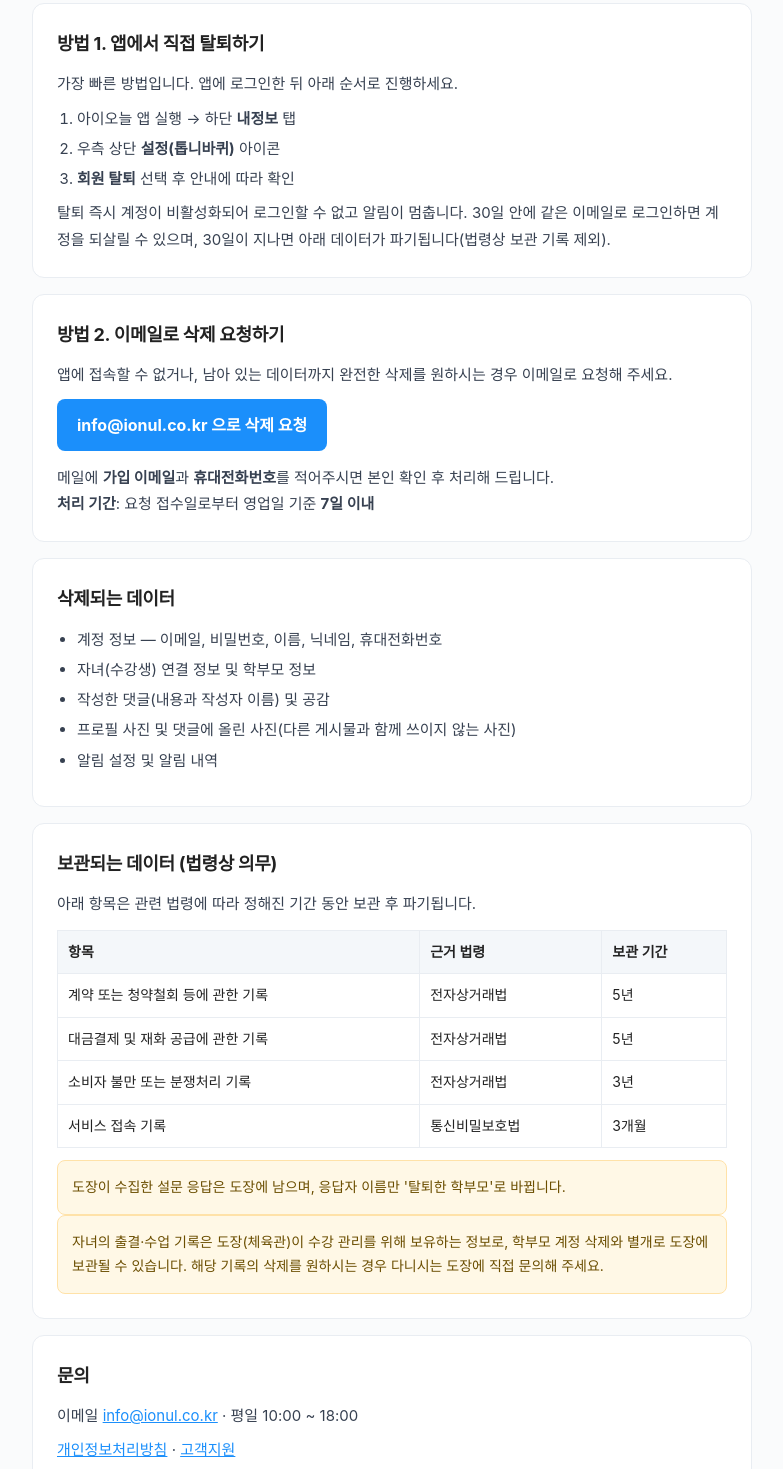
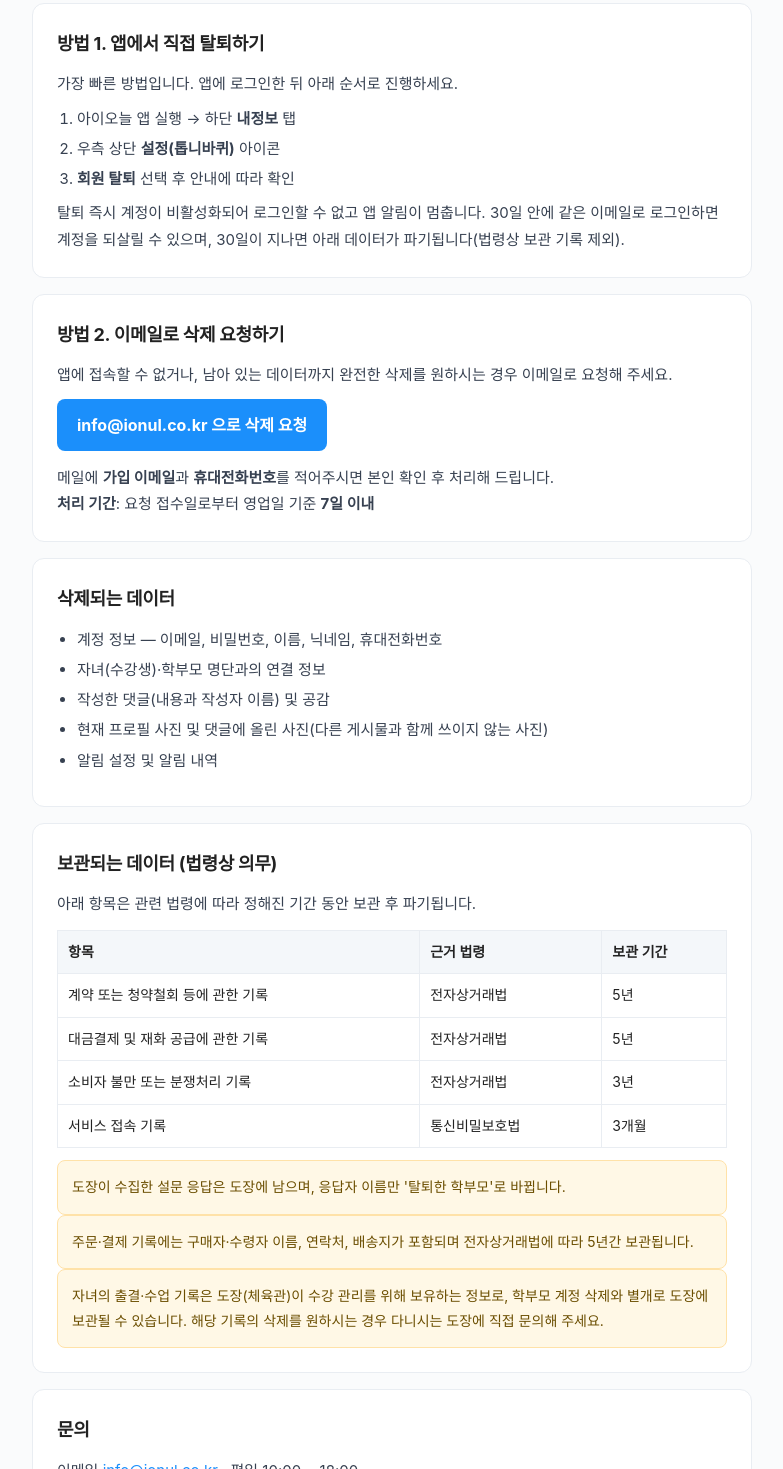
Before and after one commit to jiksp/ionul-pages, a plain HTML site: page delete-account.html in a window 1280 px wide. Shown: the part 212-1681 px from the top of the page, without its empty margins (248-1031 px from the left). Drawn offline with Linux system fonts and the light colour scheme.

Commit message:
탈퇴 안내의 알림·삭제 항목 문구를 사실에 맞게 고치고 주문 기록의 보관 항목을 적는다
Co-Authored-By: Claude Opus 5.5 <noreply@anthropic.com>

```diff
--- a/delete-account.html
+++ b/delete-account.html
@@ -43,7 +43,7 @@
       <li>우측 상단 <strong>설정(톱니바퀴)</strong> 아이콘</li>
       <li><strong>회원 탈퇴</strong> 선택 후 안내에 따라 확인</li>
     </ol>
-    <p>탈퇴 즉시 계정이 비활성화되어 로그인할 수 없고 알림이 멈춥니다. 30일 안에 같은 이메일로 로그인하면 계정을 되살릴 수 있으며, 30일이 지나면 아래 데이터가 파기됩니다(법령상 보관 기록 제외).</p>
+    <p>탈퇴 즉시 계정이 비활성화되어 로그인할 수 없고 앱 알림이 멈춥니다. 30일 안에 같은 이메일로 로그인하면 계정을 되살릴 수 있으며, 30일이 지나면 아래 데이터가 파기됩니다(법령상 보관 기록 제외).</p>
   </section>
 
   <section>
@@ -58,9 +58,9 @@
     <h2>삭제되는 데이터</h2>
     <ul>
       <li>계정 정보 — 이메일, 비밀번호, 이름, 닉네임, 휴대전화번호</li>
-      <li>자녀(수강생) 연결 정보 및 학부모 정보</li>
+      <li>자녀(수강생)·학부모 명단과의 연결 정보</li>
       <li>작성한 댓글(내용과 작성자 이름) 및 공감</li>
-      <li>프로필 사진 및 댓글에 올린 사진(다른 게시물과 함께 쓰이지 않는 사진)</li>
+      <li>현재 프로필 사진 및 댓글에 올린 사진(다른 게시물과 함께 쓰이지 않는 사진)</li>
       <li>알림 설정 및 알림 내역</li>
     </ul>
   </section>
@@ -77,6 +77,9 @@
     </table>
     <p class="note">
       도장이 수집한 설문 응답은 도장에 남으며, 응답자 이름만 '탈퇴한 학부모'로 바뀝니다.
+    </p>
+    <p class="note">
+      주문·결제 기록에는 구매자·수령자 이름, 연락처, 배송지가 포함되며 전자상거래법에 따라 5년간 보관됩니다.
     </p>
     <p class="note">
       자녀의 출결·수업 기록은 도장(체육관)이 수강 관리를 위해 보유하는 정보로, 학부모 계정 삭제와 별개로
```
Also changed, not shown: privacy.html (+1 -1 lines).
